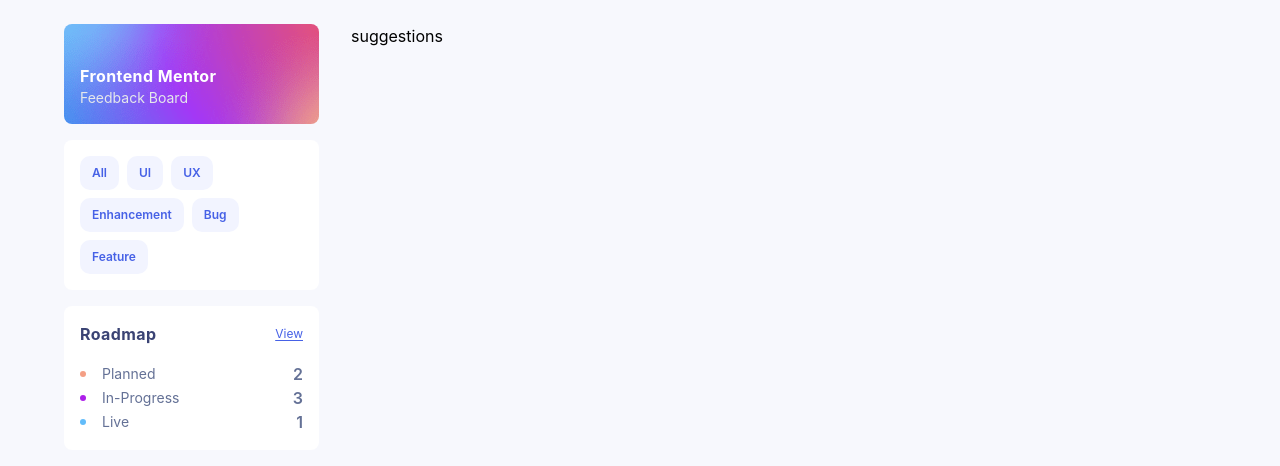
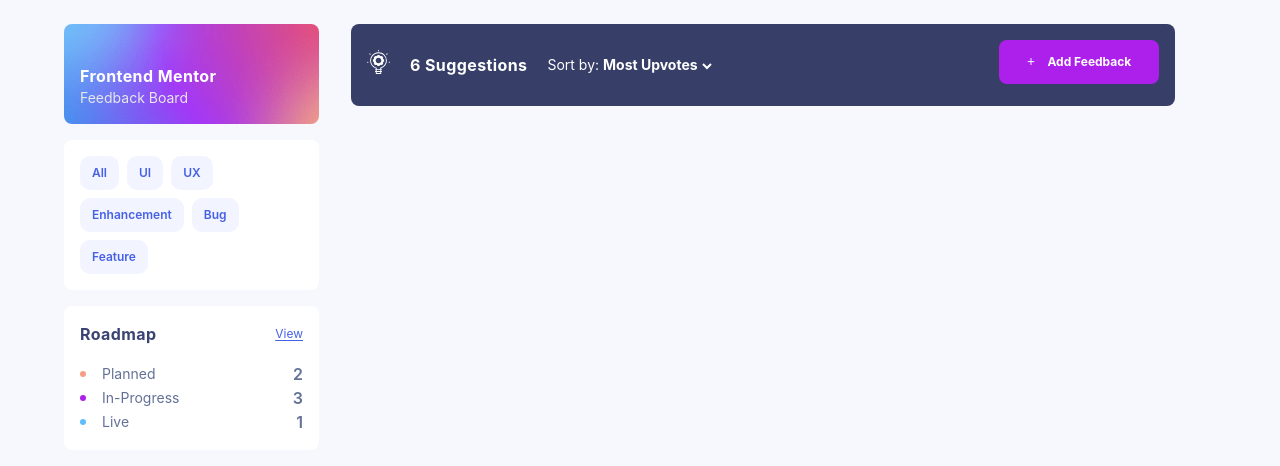
Before and after one commit to abdulvokhid-ochilov/feedback, a Next.js app: page / in a window 1280 px wide. Shown: the top 466 px of the page. Built offline with nearby package versions, Linux system fonts and the light colour scheme.

Commit message:
Suggestions Header

```diff
--- /dev/null
+++ b/components/AddFeedbackButton.tsx
@@ -0,0 +1,13 @@
+import React from "react";
+import Image from "next/image";
+import Plus from "../assets/shared/icon-plus.svg";
+
+const AddFeedbackButton = () => {
+  return (
+    <div className="w-[160px] h-[44px] bg-[#AD1FEA] hover:bg-[#C75AF6] hover:cursor-pointer text-xs  font-bold py-2  px-2 sm:px-4 md:px-4 flex items-center justify-evenly rounded-lg">
+      <Image src={Plus} alt="plus" /> <p> Add Feedback</p>
+    </div>
+  );
+};
+
+export default AddFeedbackButton;
--- a/components/Navbar.tsx
+++ b/components/Navbar.tsx
@@ -29,8 +29,8 @@ const Navbar = () => {
                 </Popover.Button>
                 <Popover.Overlay className="fixed inset-0 top-[72px] bg-black opacity-30" />
 
-                <Popover.Panel className="absolute top-[72px] left-100 right-0 overflow-y-hidden">
-                  <div className="p-4 flex flex-col gap-4 bg-[#F7F8FD] h-[89vh] sm:h-[91vh] ">
+                <Popover.Panel className="z-50 absolute top-[72px] left-100 right-0 bottom-0 bg-[#F7F8FD]">
+                  <div className="p-4 flex flex-col gap-4  ">
                     <Tags />
                     <Roadmap />
                   </div>
--- /dev/null
+++ b/components/SuggestionsHeader.tsx
@@ -0,0 +1,79 @@
+import React from "react";
+import Image from "next/image";
+import Suggestions from "../assets/suggestions/icon-suggestions.svg";
+import Down from "../assets/shared/icon-arrow-down.svg";
+import Up from "../assets/shared/icon-arrow-up.svg";
+import AddFeedbackButton from "./AddFeedbackButton";
+import Tick from "../assets/shared/icon-check.svg";
+import { Menu } from "@headlessui/react";
+import Link from "next/link";
+
+const SuggestionsHeader = () => {
+  return (
+    <div className="bg-[#373F68] text-white p-3 md:p-4 w-full md:w-[689px] xl:w-[824px] h-[82px] flex flex-row justify-between md:rounded-lg mx-auto">
+      <div className="flex gap-5 items-center">
+        <div className="hidden md:block">
+          <Image src={Suggestions} alt="suggestions" width={23} height={24} />
+        </div>
+        <h1 className="hidden md:block text-sm md:text-base font-bold tracking-wide ">
+          6 Suggestions
+        </h1>
+
+        <Menu>
+          {({ open }) => (
+            <>
+              <Menu.Button>
+                <p className="text-xs md:text-sm hover:text-gray-200 ">
+                  Sort by: <b>Most Upvotes</b>{" "}
+                  {open ? (
+                    <Image src={Up} alt="up" />
+                  ) : (
+                    <Image src={Down} alt="down" />
+                  )}
+                </p>
+              </Menu.Button>
+
+              <Menu.Items className="absolute top-[160px] md:top-[340px] xl:top-[125px] left-[20px] md:left-[480px] xl:left-[680px] right-0 flex flex-col bg-white text-[#647196]  w-[256px] drop-shadow-2xl rounded-lg">
+                <Menu.Item>
+                  {({ active }) => (
+                    <div className="text-xs md:text-sm px-4 py-2 border-b-[1px] border-[#e6ebfd] hover:text-[#AD1FEA] flex flex-row items-center justify-between">
+                      <Link href="/">Most Upvotes</Link>
+                      {active && <Image src={Tick} alt="tick" />}
+                    </div>
+                  )}
+                </Menu.Item>
+                <Menu.Item>
+                  {({ active }) => (
+                    <div className="text-xs md:text-sm px-4 py-2 border-b-[1px] border-[#e6ebfd] hover:text-[#AD1FEA] flex flex-row items-center justify-between">
+                      <Link href="/">Least Upvotes</Link>
+                      {active && <Image src={Tick} alt="tick" />}
+                    </div>
+                  )}
+                </Menu.Item>
+                <Menu.Item>
+                  {({ active }) => (
+                    <div className="text-xs md:text-sm px-4 py-2 border-b-[1px] border-[#e6ebfd] hover:text-[#AD1FEA] flex flex-row items-center justify-between">
+                      <Link href="/">Most Comments</Link>
+                      {active && <Image src={Tick} alt="tick" />}
+                    </div>
+                  )}
+                </Menu.Item>
+                <Menu.Item>
+                  {({ active }) => (
+                    <div className="text-xs md:text-sm px-4 py-2 hover:text-[#AD1FEA] flex flex-row items-center justify-between">
+                      <Link href="/">Least Comments</Link>
+                      {active && <Image src={Tick} alt="tick" />}
+                    </div>
+                  )}
+                </Menu.Item>
+              </Menu.Items>
+            </>
+          )}
+        </Menu>
+      </div>
+      <AddFeedbackButton />
+    </div>
+  );
+};
+
+export default SuggestionsHeader;
--- a/pages/index.tsx
+++ b/pages/index.tsx
@@ -1,11 +1,14 @@
 import type { NextPage } from "next";
 import Navbar from "../components/Navbar";
+import SuggestionsHeader from "../components/SuggestionsHeader";
 
 const Home: NextPage = () => {
   return (
-    <main className="xl:w-[1200px] m-auto overflow-hidden h-[100vh] flex flex-col xl:flex-row gap-8 md:p-6">
+    <main className="xl:w-[1200px] m-auto overflow-hidden h-[100vh] flex flex-col xl:flex-row md:gap-8 md:p-6">
       <Navbar />
-      <div>suggestions</div>
+      <div>
+        <SuggestionsHeader />
+      </div>
     </main>
   );
 };
```
Also changed, not shown: assets/shared/icon-arrow-down.svg, assets/shared/icon-arrow-up.svg.
